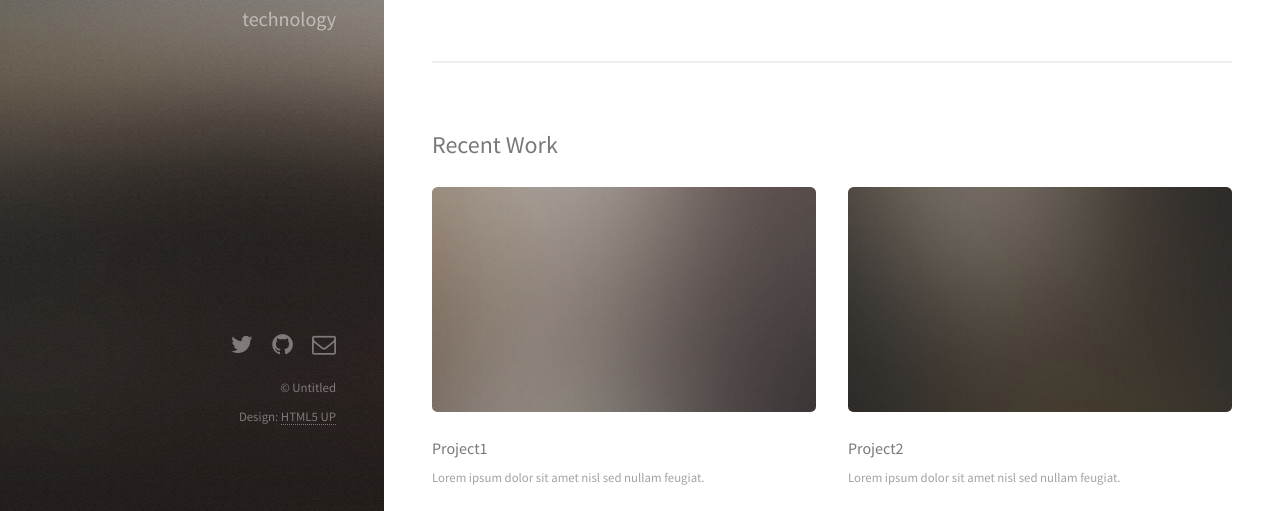
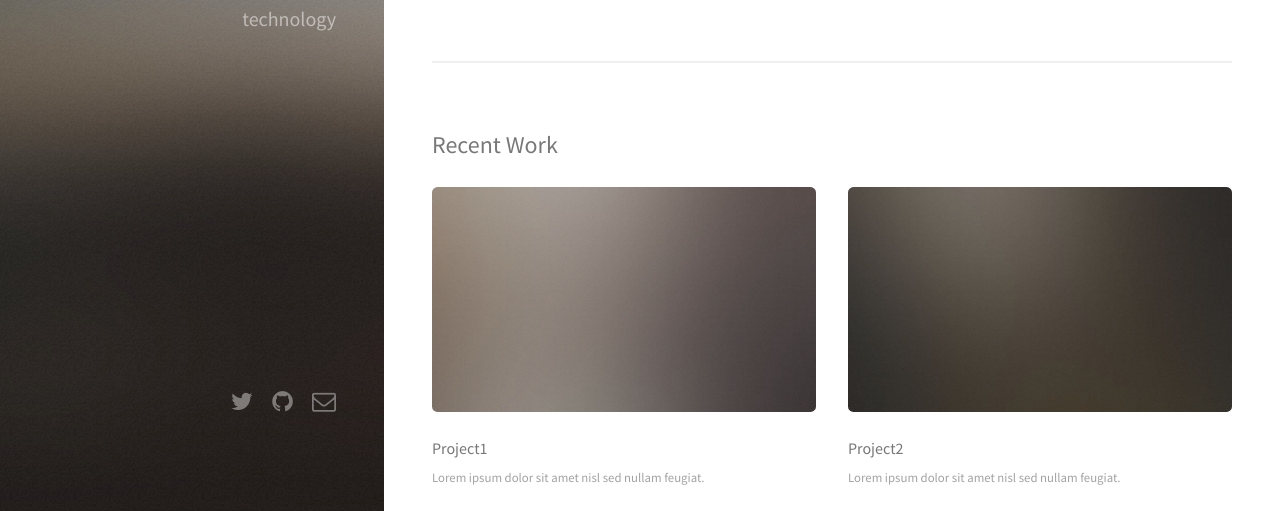
Before and after one commit to iHeeMo/iHeeMo.github.io, a plain HTML site: page index.html in a window 1280 px wide. Shown: the part 289-800 px from the top of the page. Drawn offline with Linux system fonts and the light colour scheme.

```diff
--- a/index.html
+++ b/index.html
@@ -441,7 +441,7 @@ print 'It took ' + i + ' iterations to sort the deck.';</code></pre>
 					<li><a href="iheemoo@gmail.com" class="icon fa-envelope-o"><span class="label">Email</span></a></li>
 				</ul>
 				<ul class="copyright">
-					<li>&copy; Untitled</li><li>Design: <a href="http://html5up.net">HTML5 UP</a></li>
+				<!--	<li>&copy; Untitled</li><li>Design: <a href="http://ana.net">ana webP</a></li> -->
 				</ul>
 			</footer>
 
```
